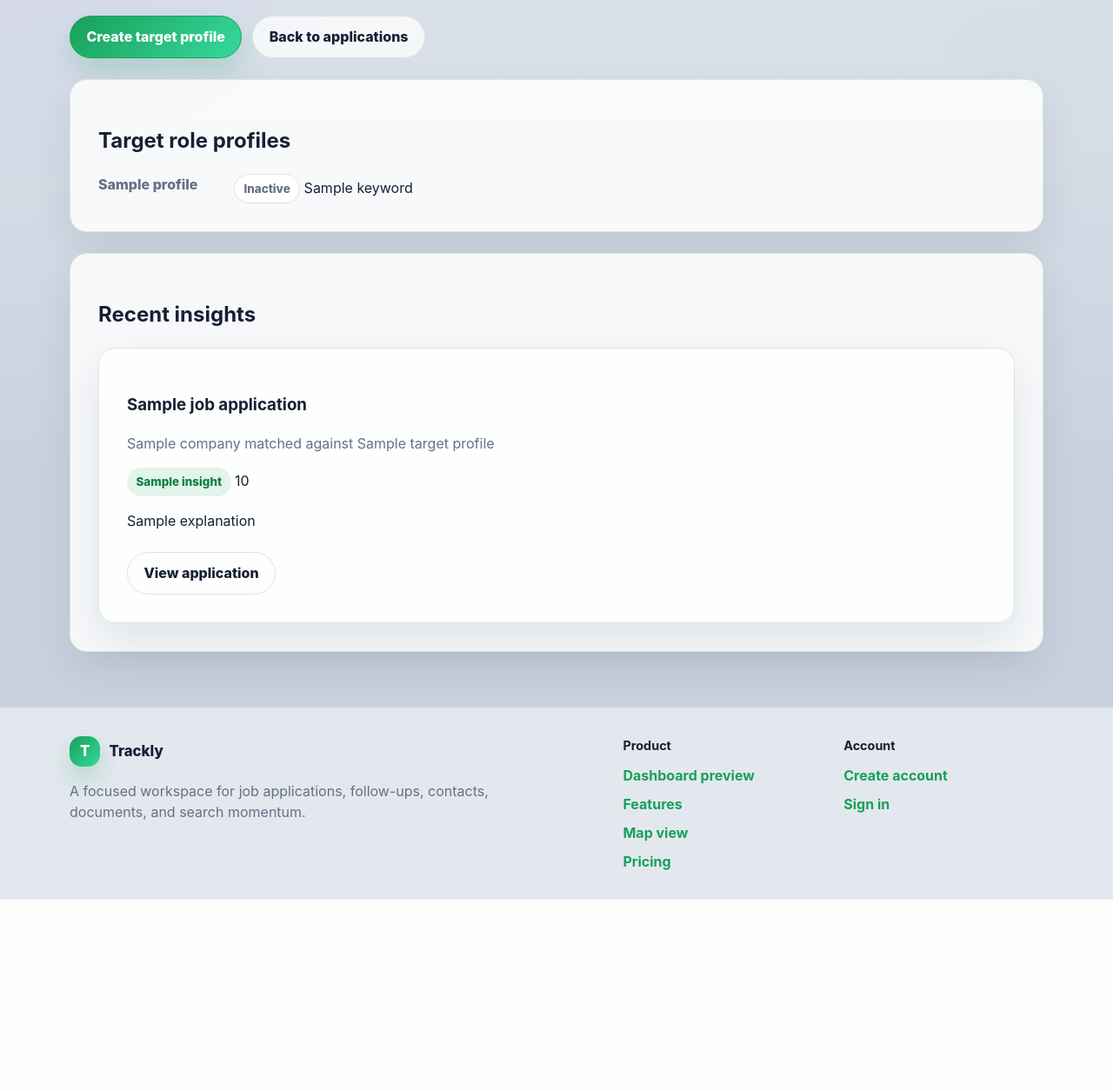
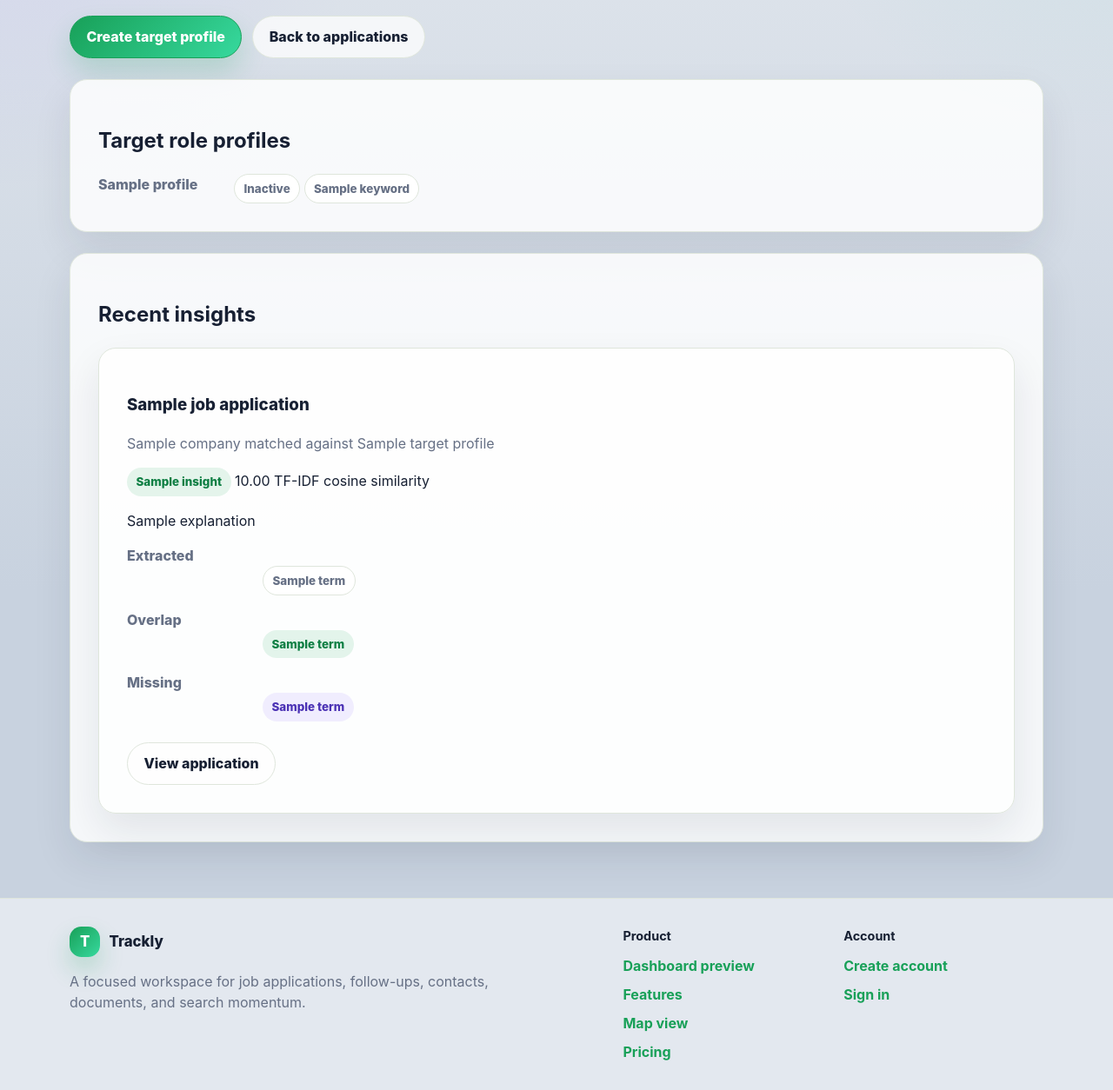
Before and after one commit to AAdewunmi/Trackly-Job-Applications-Tracker-Project, a Django app: template templates/insights/insight_list.html in a window 1280 px wide. Shown: the part 261-1515 px from the top of the page at 87% size. Before the commit the page ends 1296 px from the top, so only its background shows below. Run offline with Django 5.2, Linux system fonts and the light colour scheme; the template is opened without the code that fills it: most values are stand-ins (such as "Sample title", 1, 10 or a date in 2020).

Commit message:
feat(insights): enhance insights display with keyword badges and detailed term extraction

```diff
--- a/templates/insights/insight_list.html
+++ b/templates/insights/insight_list.html
@@ -30,7 +30,11 @@
                                 {% else %}
                                     <span class="tl-badge tl-badge-muted">Inactive</span>
                                 {% endif %}
-                                {{ profile.keywords|join:", " }}
+                                {% for keyword in profile.keywords %}
+                                    <span class="tl-badge tl-badge-muted">{{ keyword }}</span>
+                                {% empty %}
+                                    <span class="tl-muted">No keywords recorded.</span>
+                                {% endfor %}
                             </dd>
                         </div>
                     {% endfor %}
@@ -49,14 +53,60 @@
                     <article class="tl-card">
                         <div class="tl-card-body tl-stack">
                             <div>
-                                <h3>{{ insight.job_application.title }}</h3>
+                                <h3>
+                                    <a class="tl-table-link" href="{{ insight.job_application.get_absolute_url }}">
+                                        {{ insight.job_application.title }}
+                                    </a>
+                                </h3>
                                 <p class="tl-muted">{{ insight.job_application.company }} matched against {{ insight.target_profile.title }}</p>
                             </div>
                             <p>
                                 <span class="tl-badge tl-badge-success">{{ insight.score_label }}</span>
-                                {{ insight.similarity_score }}
+                                {{ insight.similarity_score|floatformat:2 }} TF-IDF cosine similarity
                             </p>
                             <p>{{ insight.explanation }}</p>
+
+                            <div class="tl-definition-list">
+                                <div class="tl-definition-row">
+                                    <dt>Extracted</dt>
+                                    <dd>
+                                        <div class="tl-actions">
+                                            {% for term in insight.extracted_terms %}
+                                                <span class="tl-badge tl-badge-muted">{{ term }}</span>
+                                            {% empty %}
+                                                <span class="tl-muted">No terms extracted.</span>
+                                            {% endfor %}
+                                        </div>
+                                    </dd>
+                                </div>
+
+                                <div class="tl-definition-row">
+                                    <dt>Overlap</dt>
+                                    <dd>
+                                        <div class="tl-actions">
+                                            {% for term in insight.top_overlapping_terms %}
+                                                <span class="tl-badge tl-badge-success">{{ term }}</span>
+                                            {% empty %}
+                                                <span class="tl-muted">No high-value overlap found.</span>
+                                            {% endfor %}
+                                        </div>
+                                    </dd>
+                                </div>
+
+                                <div class="tl-definition-row">
+                                    <dt>Missing</dt>
+                                    <dd>
+                                        <div class="tl-actions">
+                                            {% for term in insight.missing_target_terms %}
+                                                <span class="tl-badge tl-badge-primary">{{ term }}</span>
+                                            {% empty %}
+                                                <span class="tl-muted">No major missing target terms.</span>
+                                            {% endfor %}
+                                        </div>
+                                    </dd>
+                                </div>
+                            </div>
+
                             <div class="tl-actions">
                                 <a class="tl-button tl-button-secondary" href="{{ insight.job_application.get_absolute_url }}">View application</a>
                             </div>
```
